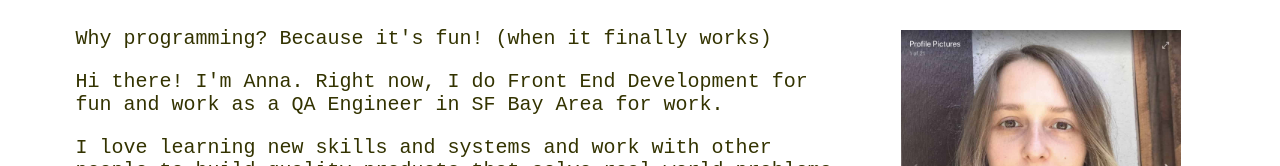
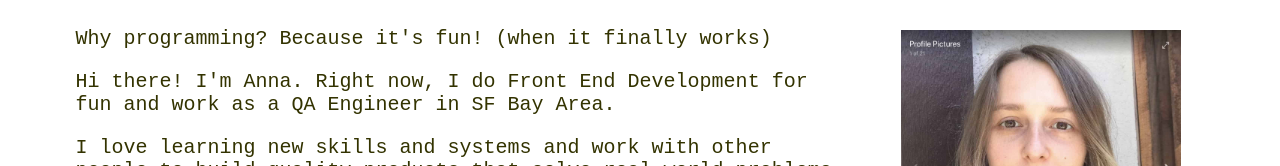
Before and after one commit to akaomy/akaomy.github.io, a plain HTML site: page about.html in a window 1280 px wide. Shown: the part 276-442 px from the top of the page. Drawn offline with Linux system fonts and the light colour scheme.

Commit message:
fix typo in about text

```diff
--- a/about.html
+++ b/about.html
@@ -32,7 +32,7 @@
           </section>
           <section class="about-text-wrapper">
             <p>Why programming? Because it's fun! (when it finally works)</p>
-            <p>Hi there! I'm Anna. Right now, I do Front End Development for fun and work as a QA Engineer in SF Bay Area for work.
+            <p>Hi there! I'm Anna. Right now, I do Front End Development for fun and work as a QA Engineer in SF Bay Area.
             <p>I love learning new skills and systems and work with other people to build quality products that solve real world problems.</p>
             <p>Feel free to follow me on  social media or <a href="https://github.com/akaomy">github</a>.</p>
           </section>
```
